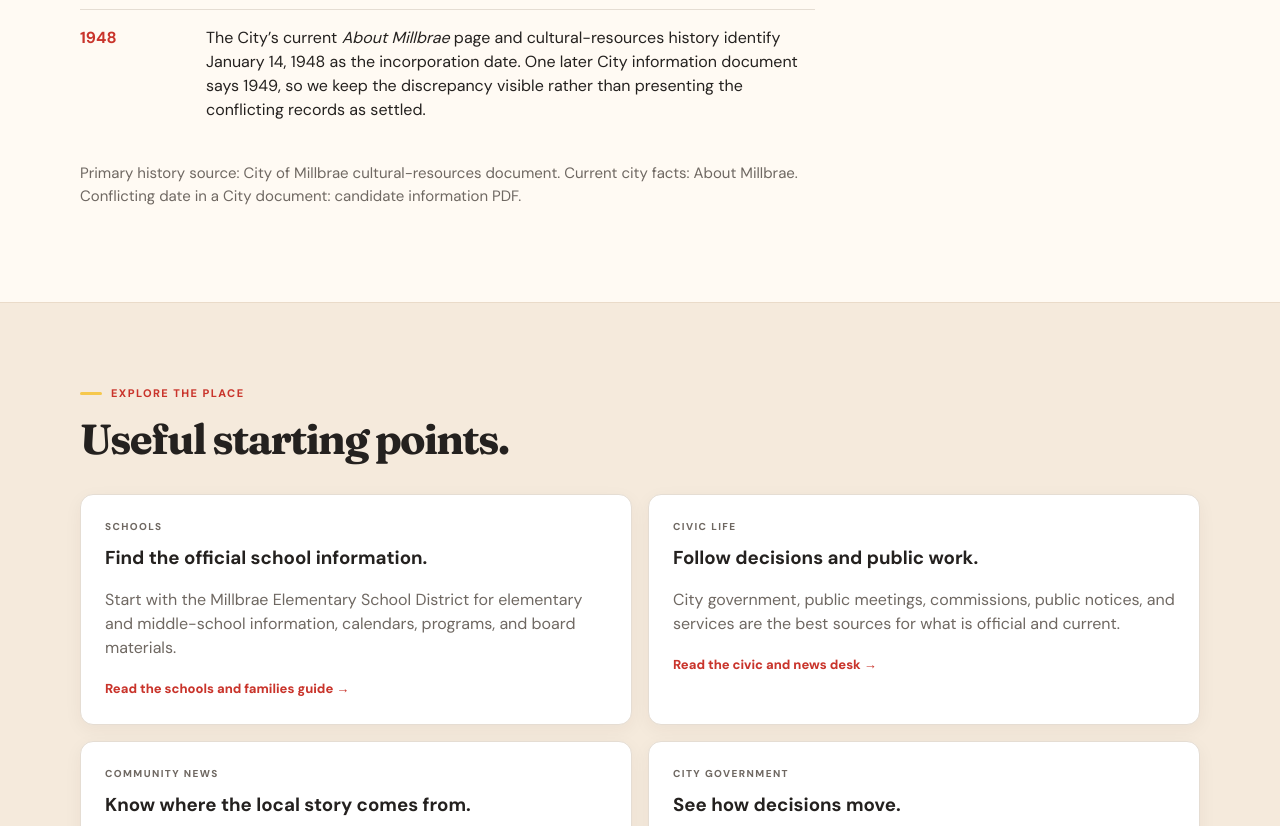
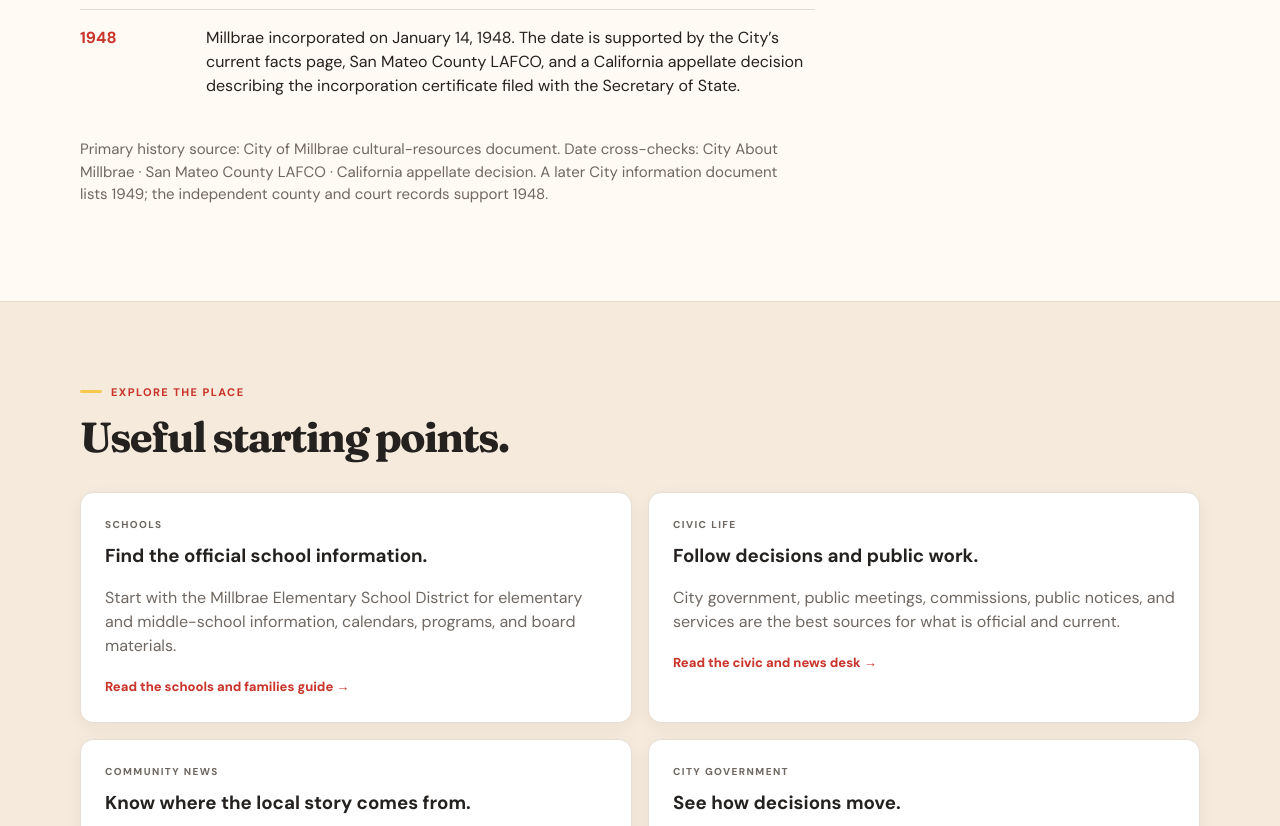
Before and after one commit to xbillbill/millbrae-ca, a website: page site/know-millbrae.html in a window 1280 px wide. Shown: the part 1119-1945 px from the top of the page. Drawn offline with Linux system fonts and the light colour scheme.

Commit message:
Resolve Millbrae incorporation date with county and court sources

```diff
--- a/site/know-millbrae.html
+++ b/site/know-millbrae.html
@@ -50,9 +50,9 @@
             <article><strong>1835</strong><p>The land containing present-day Millbrae was granted to José Antonio Sánchez, according to the City’s cultural-resources history.</p></article>
             <article><strong>“Mill brae”</strong><p>The city’s name is associated with the Mills estate and the phrase “mill’s rolling hills,” a reference to the landscape around Darius Ogden Mills’s property.</p></article>
             <article><strong>1860s–1906</strong><p>The Southern Pacific railroad arrived in the 1860s; the train depot built in 1906 remains part of the city’s transportation story and is now home to the Millbrae Train Museum.</p></article>
-            <article><strong>1948</strong><p>The City’s current <em>About Millbrae</em> page and cultural-resources history identify January 14, 1948 as the incorporation date. One later City information document says 1949, so we keep the discrepancy visible rather than presenting the conflicting records as settled.</p></article>
+            <article><strong>1948</strong><p>Millbrae incorporated on January 14, 1948. The date is supported by the City’s current facts page, San Mateo County LAFCO, and a California appellate decision describing the incorporation certificate filed with the Secretary of State.</p></article>
           </div>
-          <p class="source-note">Primary history source: <a href="https://ci.millbrae.ca.us/DocumentCenter/View/595/44-Culture-Resources-PDF" target="_blank" rel="noopener">City of Millbrae cultural-resources document</a>. Current city facts: <a href="https://www.ci.millbrae.ca.us/403/About-Millbrae" target="_blank" rel="noopener">About Millbrae</a>. Conflicting date in a City document: <a href="https://www.ci.millbrae.ca.us/DocumentCenter/View/1973" target="_blank" rel="noopener">candidate information PDF</a>.</p>
+          <p class="source-note">Primary history source: <a href="https://ci.millbrae.ca.us/DocumentCenter/View/595/44-Culture-Resources-PDF" target="_blank" rel="noopener">City of Millbrae cultural-resources document</a>. Date cross-checks: <a href="https://www.ci.millbrae.ca.us/403/About-Millbrae" target="_blank" rel="noopener">City About Millbrae</a> · <a href="https://www.smcgov.org/lafco/millbrae-city" target="_blank" rel="noopener">San Mateo County LAFCO</a> · <a href="https://law.justia.com/cases/california/court-of-appeal/2d/103/885.html" target="_blank" rel="noopener">California appellate decision</a>. A later City information document lists 1949; the independent county and court records support 1948.</p>
         </div>
         <aside class="sponsor-slot"><p class="tag">LOCAL CONTEXT</p><h3>Small geography, many connections.</h3><p>Millbrae sits on the San Francisco Peninsula beside SFO, with BART, Caltrain, and SamTrans meeting at the station.</p><a class="text-link" href="millbrae-station-sfo-guide.html">Understand the station →</a><a class="text-link" href="millbrae-parks-places.html">Explore parks and places →</a><a class="text-link" href="explore-millbrae.html">Browse every topic →</a></aside>
       </section>
@@ -73,7 +73,7 @@
         <div><p class="eyebrow">Millbrae at a glance</p><h2>Direct answers, with the source nearby.</h2><p class="guide-intro">These are orientation answers, not substitutes for the agencies and records that own changing details.</p></div>
         <div class="faq-list">
           <details><summary>Where is Millbrae?</summary><p>Millbrae is in San Mateo County on the San Francisco Peninsula, immediately west of San Francisco International Airport. The City describes its location as south of San Francisco and north of Silicon Valley. <a href="https://www.ci.millbrae.ca.us/403/About-Millbrae" target="_blank" rel="noopener">City source ↗</a></p></details>
-          <details><summary>When was Millbrae incorporated?</summary><p>The City’s current About Millbrae page and cultural-resources history say January 14, 1948. A later City information document says January 14, 1949, so the hub records the disagreement and links both sources rather than hiding it. <a href="https://www.ci.millbrae.ca.us/403/About-Millbrae" target="_blank" rel="noopener">1948 source ↗</a> · <a href="https://www.ci.millbrae.ca.us/DocumentCenter/View/1973" target="_blank" rel="noopener">1949 source ↗</a></p></details>
+          <details><summary>When was Millbrae incorporated?</summary><p>January 14, 1948. That date appears on the City’s current facts page, San Mateo County LAFCO’s city profile, and a California appellate decision describing the incorporation certificate filed with the Secretary of State. One later City document says 1949, but the independent county and court records support 1948. <a href="https://www.ci.millbrae.ca.us/403/About-Millbrae" target="_blank" rel="noopener">City source ↗</a> · <a href="https://www.smcgov.org/lafco/millbrae-city" target="_blank" rel="noopener">County LAFCO source ↗</a> · <a href="https://law.justia.com/cases/california/court-of-appeal/2d/103/885.html" target="_blank" rel="noopener">Court decision ↗</a></p></details>
           <details><summary>Why is Millbrae important for transit?</summary><p>Millbrae Station connects BART, Caltrain, SamTrans, and SFO access in one regional interchange. Use the station guide for orientation and live estimates, then confirm disruptions with the responsible agency. <a href="millbrae-station-sfo-guide.html">Station guide →</a></p></details>
           <details><summary>How does Millbrae city government work?</summary><p>Millbrae uses a Council–Manager form: the elected Council sets policy and the City Manager administers daily operations. <a href="millbrae-government-guide.html">Government guide →</a></p></details>
           <details><summary>Where should I look for current civic information?</summary><p>Use the live civic desk for City events, News Flash items, and agenda updates; use the original City calendar, Agenda Center, and City Clerk records for authoritative details. <a href="millbrae-civic-events-news.html">Civic desk →</a></p></details>
```
Also changed, not shown: site/millbrae-stories.html (+1 -1 lines).
